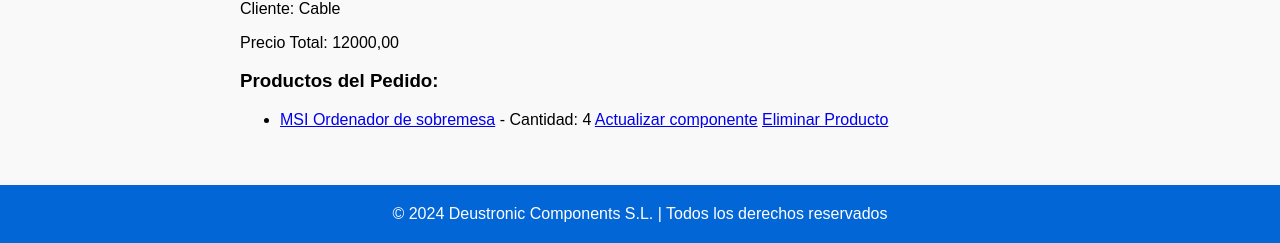
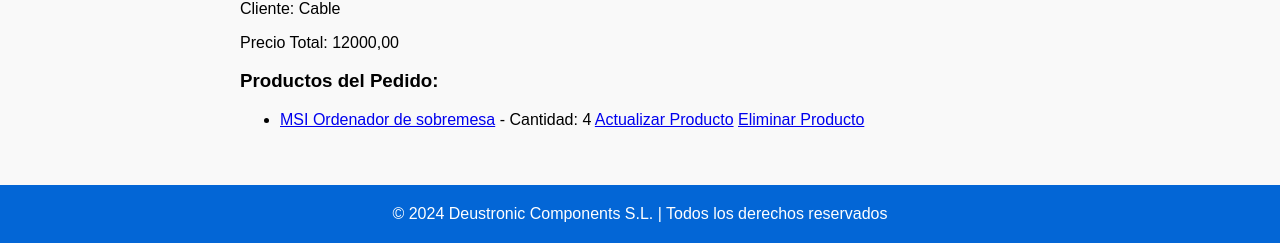
Before and after one commit to garaimg/IW-Equipo1-Proyecto-web-colaborativo, a Django app: a page that uses DeustronicComponents/templates/appDeustronicComponents/pedido_producto_detail.html in a window 1280 px wide. Shown: the part 780-1023 px from the top of the page. Run offline with Django 5.2, Linux system fonts and the light colour scheme; data comes from the database, SQL or seed files in the repository; both versions use the stored data as it was after the commit.

Commit message:
detalles de los productos de un pedido completado

```diff
--- a/DeustronicComponents/templates/appDeustronicComponents/pedido_producto_detail.html
+++ b/DeustronicComponents/templates/appDeustronicComponents/pedido_producto_detail.html
@@ -11,7 +11,7 @@
     {% for pedido_producto in productos_del_pedido %}
         <li><a href="{% url 'detalle_producto2' nombre=pedido_producto.producto %}">{{ pedido_producto.producto }}</a>
             - Cantidad: {{ pedido_producto.cantidad }}
-            <a href="{% url 'actualizar_pedido_producto' pk=pedido_producto.pk %}">Actualizar componente</a>
+            <a href="{% url 'actualizar_pedido_producto' pk=pedido_producto.pk %}">Actualizar Producto</a>
             <a href="{% url 'eliminar_pedido_producto' pk=pedido_producto.pk %}">Eliminar Producto</a>
         </li>
     {% empty %}
```
Also changed, not shown: DeustronicComponents/db.sqlite3.
